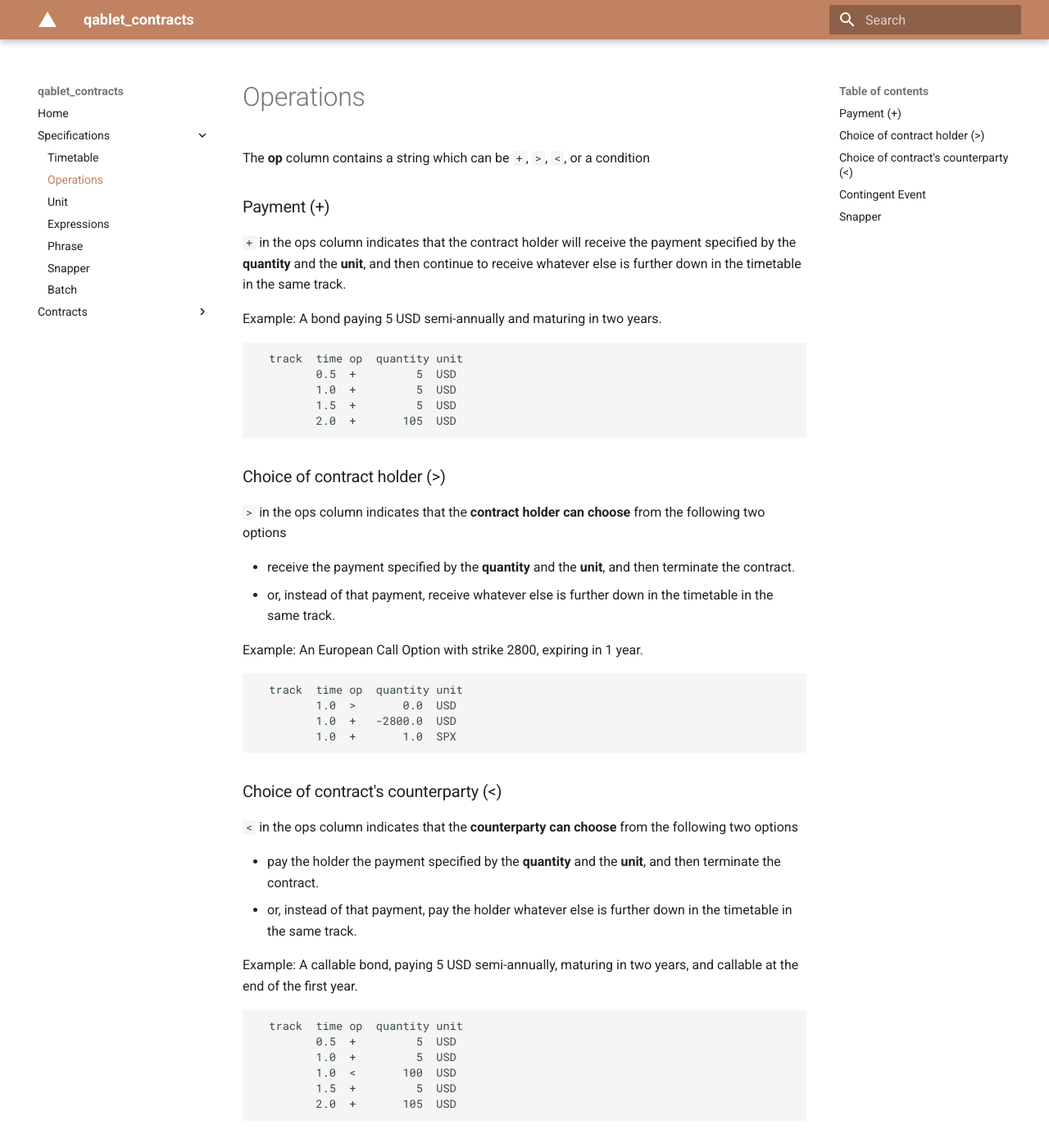
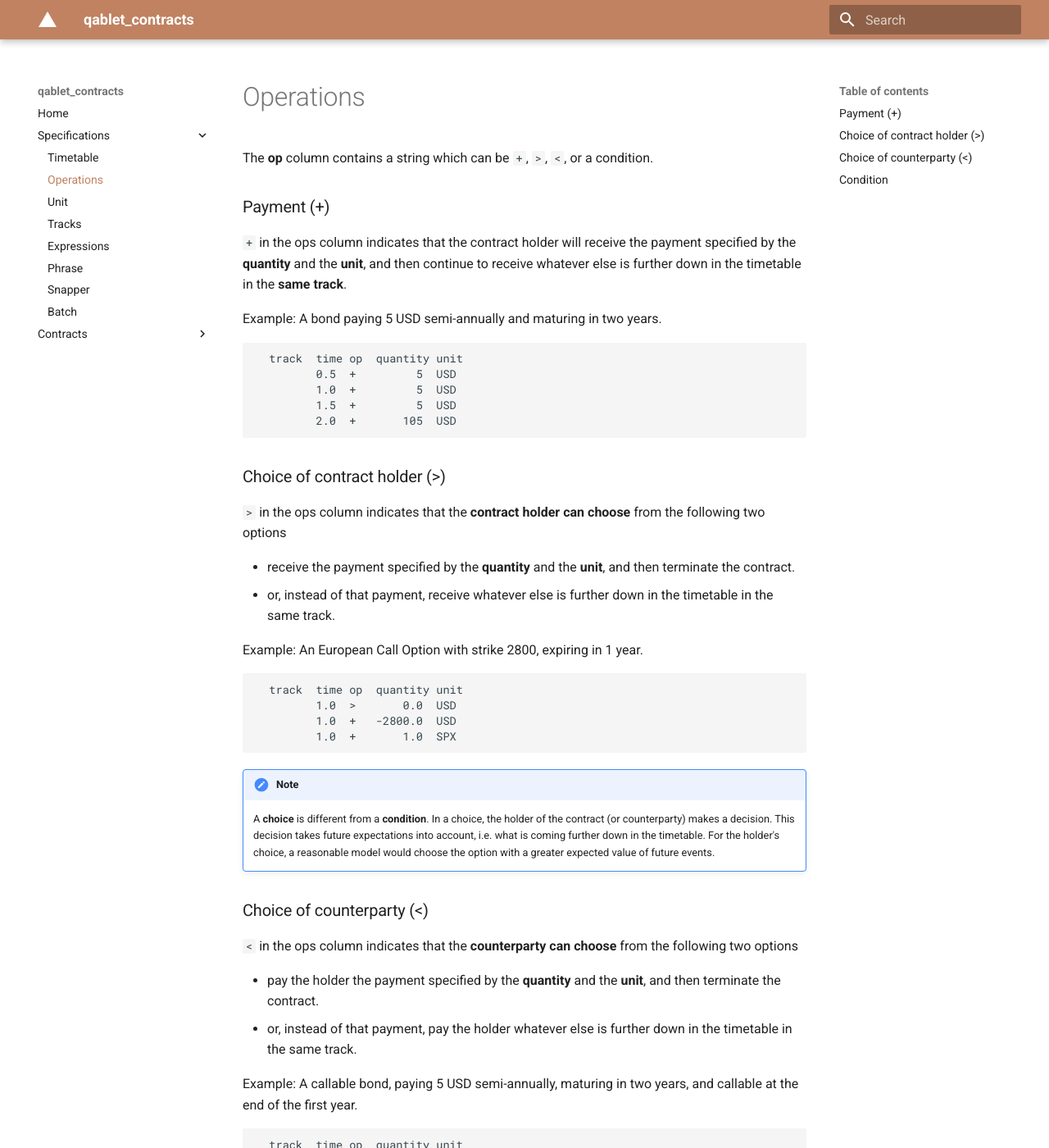
Before and after one commit to qablet/qablet-contracts, an MkDocs documentation site: the page built from docs/specifications/operations.md, in a window 1280 px wide and 1400 px high. Shown: the whole window at 82% size. Built offline with MkDocs 1.6.1 and Material for MkDocs 9.7.7, drawn with Linux system fonts in a browser that asks for light colours; some of the changed text lies outside the part shown.

Commit message:
add reset to cliquet. improve opt, cond and tracks docs.

````diff
--- a/docs/specifications/operations.md
+++ b/docs/specifications/operations.md
@@ -1,13 +1,13 @@
 # Operations
 
-The **op** column contains a string which can be `+`, `>`, `<`, or a condition
+The **op** column contains a string which can be `+`, `>`, `<`, or a condition.
 
 ### Payment (+)
 
 `+` in the ops column indicates that the contract holder will receive
 the payment specified by the **quantity** and the **unit**,
 and then continue to receive whatever else is further down in the timetable
-in the same track.
+in the **same track**.
 
 Example: A bond paying 5 USD semi-annually and maturing in two years.
 
@@ -37,7 +37,12 @@ Example: An European Call Option with strike 2800, expiring in 1 year.
 ```
 
 
-### Choice of contract's counterparty (<)
+!!! note
+    A **choice** is different from a **condition**. In a choice, the holder of the contract (or counterparty)
+    makes a decision. This decision takes future expectations into account, i.e. what is coming further down in the timetable.
+    For the holder's choice, a reasonable model would choose the option with a greater expected value of future events.
+
+### Choice of counterparty (<)
 
 `<` in the ops column indicates that the **counterparty can choose** from the following two options
 
@@ -56,7 +61,7 @@ Example: A callable bond, paying 5 USD semi-annually, maturing in two years, and
 ```
 
 
-### Contingent Event
+### Condition
 
 Any other string in the `op` column is assumed to be a [phrase](phrase.md).
 
@@ -75,6 +80,5 @@ the option is knocked out with a rebate of 10. If the barrier is not met, the co
          1.0  +       1.0  SPX
 ```
 
-### Snapper
-
-If the **unit** is a [Snapper](snapper.md), i.e. a path dependent calculation to be performed at that time, then **op** should be `None` or `"s"`.
+!!! note
+    If the **unit** is a [Snapper](snapper.md), i.e. a path dependent calculation to be performed at that time, then **op** should be `None` or `"s"`.
--- a/mkdocs.yml
+++ b/mkdocs.yml
@@ -3,6 +3,9 @@ theme:
   name: material
   icon:
     logo: material/triangle
+
+markdown_extensions:
+  - admonition
 
 plugins:
   - search
@@ -24,6 +27,7 @@ nav:
     - 'specifications/timetable.md'
     - 'specifications/operations.md'
     - 'specifications/units.md'
+    - 'specifications/tracks.md'
     - 'specifications/expressions.md'
     - 'specifications/phrase.md'
     - 'specifications/snapper.md'
````
Also changed, not shown: docs/specifications/timetable.md (+18 -16 lines), docs/specifications/tracks.md (added, +39 -0 lines), docs/specifications/units.md (+4 -4 lines), 5 other files.
